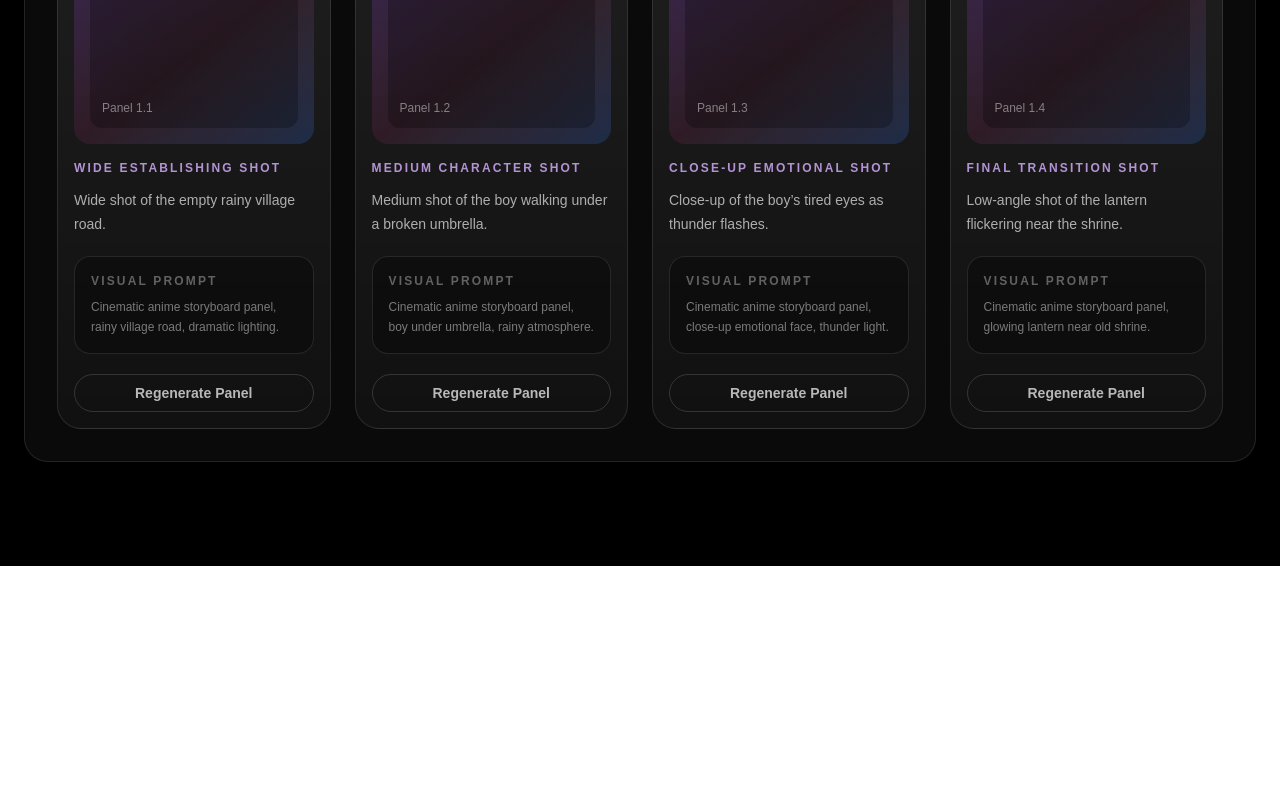
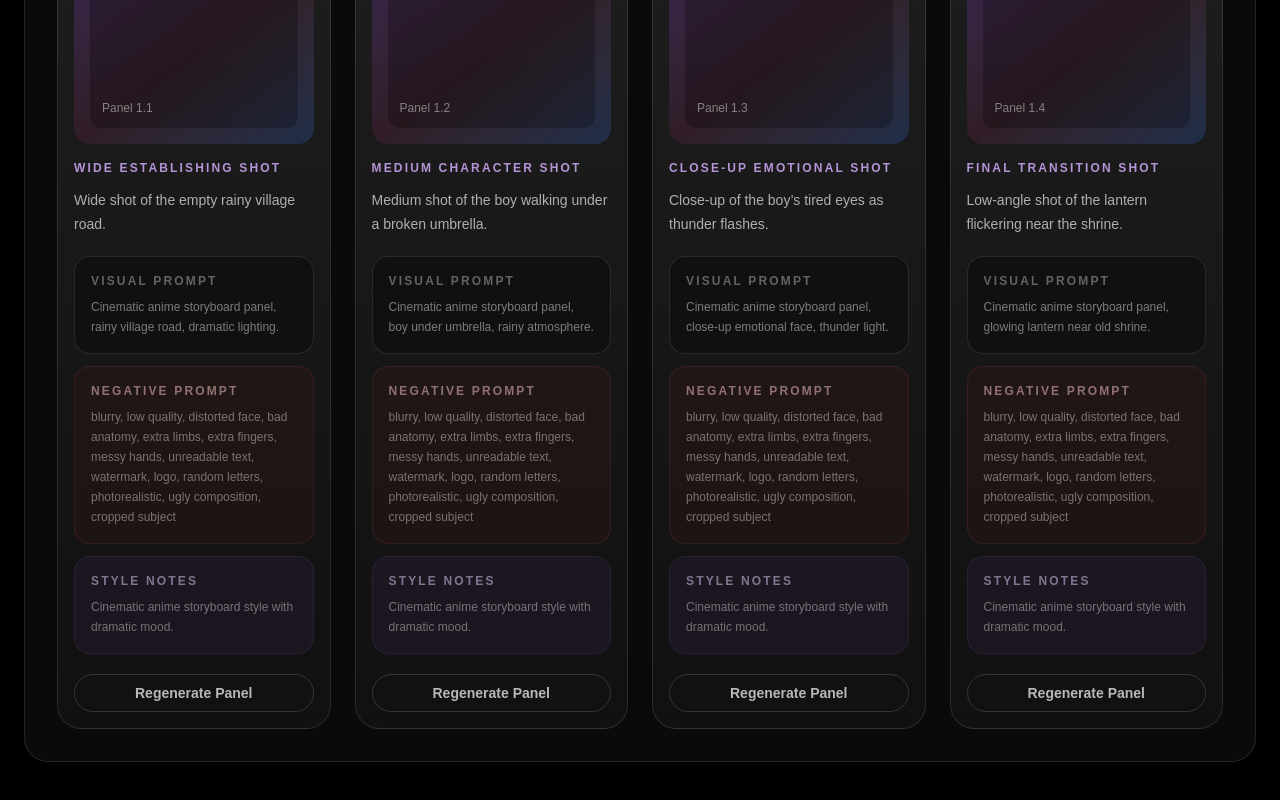
Before and after one commit to abhinavc007/frameforge-ai, a Next.js app: page /projects/demo in a window 1280 px wide. Shown: the part 761-1561 px from the top of the page. Before the commit the page ends 1327 px from the top, so only its background shows below. Built offline with nearby package versions, Linux system fonts and the light colour scheme.

Commit message:
Improve visual prompt generation

```diff
--- a/app/api/analyze-screenplay/route.ts
+++ b/app/api/analyze-screenplay/route.ts
@@ -56,35 +56,67 @@ function getStoryBeats(sceneSummary: string) {
   };
 }
 
+function createStoryboardPrompt({
+  style,
+  cameraAngle,
+  storyBeat,
+  mood,
+}: {
+  style: string;
+  cameraAngle: string;
+  storyBeat: string;
+  mood: string;
+}) {
+  return `${style} anime-style cinematic storyboard panel, ${cameraAngle.toLowerCase()}, ${storyBeat}, ${mood}, expressive character acting, strong visual composition, clean anime linework, dramatic lighting, detailed environment, film storyboard framing, professional concept art quality, no text inside image`;
+}
+
+function createNegativePrompt() {
+  return "blurry, low quality, distorted face, bad anatomy, extra limbs, extra fingers, messy hands, unreadable text, watermark, logo, random letters, photorealistic, ugly composition, cropped subject";
+}
+
 function createShotList(sceneSummary: string, style: string, mood: string) {
   const beats = getStoryBeats(sceneSummary);
 
-  return [
+  const shots = [
     {
       shotNumber: 1,
       cameraAngle: "Wide establishing shot",
       description: `Establish the scene environment and atmosphere: ${beats.openingBeat}`,
-      visualPrompt: `${style} storyboard panel, wide establishing shot, ${beats.openingBeat}, ${mood}, cinematic composition, atmospheric background, strong lighting`,
+      storyBeat: beats.openingBeat,
     },
     {
       shotNumber: 2,
       cameraAngle: "Medium action shot",
       description: `Show the main action or character movement: ${beats.actionBeat}`,
-      visualPrompt: `${style} storyboard panel, medium action shot, ${beats.actionBeat}, expressive character pose, anime-style cinematic framing`,
+      storyBeat: beats.actionBeat,
     },
     {
       shotNumber: 3,
       cameraAngle: "Close-up detail shot",
       description: `Focus on an important emotion, object, or visual detail: ${beats.detailBeat}`,
-      visualPrompt: `${style} storyboard panel, close-up detail shot, ${beats.detailBeat}, emotional focus, dramatic anime lighting`,
+      storyBeat: beats.detailBeat,
     },
     {
       shotNumber: 4,
       cameraAngle: "Final transition shot",
       description: `End the scene with a strong visual beat: ${beats.finalBeat}`,
-      visualPrompt: `${style} storyboard panel, final transition shot, ${beats.finalBeat}, cinematic ending frame, ${mood}, strong visual atmosphere`,
+      storyBeat: beats.finalBeat,
     },
   ];
+
+  return shots.map((shot) => ({
+    shotNumber: shot.shotNumber,
+    cameraAngle: shot.cameraAngle,
+    description: shot.description,
+    visualPrompt: createStoryboardPrompt({
+      style,
+      cameraAngle: shot.cameraAngle,
+      storyBeat: shot.storyBeat,
+      mood,
+    }),
+    negativePrompt: createNegativePrompt(),
+    styleNotes: `${style} storyboard style with ${mood.toLowerCase()} mood.`,
+  }));
 }
 
 function cleanSceneHeading(heading: string) {
--- a/app/projects/demo/page.tsx
+++ b/app/projects/demo/page.tsx
@@ -10,6 +10,8 @@ type Shot = {
   cameraAngle: string;
   description: string;
   visualPrompt: string;
+  negativePrompt?: string;
+  styleNotes?: string;
 };
 
 type Scene = {
@@ -30,6 +32,9 @@ type GeneratedProject = {
   panelCount: number;
   scenes: Scene[];
 };
+
+const defaultNegativePrompt =
+  "blurry, low quality, distorted face, bad anatomy, extra limbs, extra fingers, messy hands, unreadable text, watermark, logo, random letters, photorealistic, ugly composition, cropped subject";
 
 const fallbackProject: GeneratedProject = {
   projectTitle: "The Last Lantern",
@@ -53,6 +58,8 @@ const fallbackProject: GeneratedProject = {
           description: "Wide shot of the empty rainy village road.",
           visualPrompt:
             "Cinematic anime storyboard panel, rainy village road, dramatic lighting.",
+          negativePrompt: defaultNegativePrompt,
+          styleNotes: "Cinematic anime storyboard style with dramatic mood.",
         },
         {
           shotNumber: 2,
@@ -60,6 +67,8 @@ const fallbackProject: GeneratedProject = {
           description: "Medium shot of the boy walking under a broken umbrella.",
           visualPrompt:
             "Cinematic anime storyboard panel, boy under umbrella, rainy atmosphere.",
+          negativePrompt: defaultNegativePrompt,
+          styleNotes: "Cinematic anime storyboard style with dramatic mood.",
         },
         {
           shotNumber: 3,
@@ -67,6 +76,8 @@ const fallbackProject: GeneratedProject = {
           description: "Close-up of the boy’s tired eyes as thunder flashes.",
           visualPrompt:
             "Cinematic anime storyboard panel, close-up emotional face, thunder light.",
+          negativePrompt: defaultNegativePrompt,
+          styleNotes: "Cinematic anime storyboard style with dramatic mood.",
         },
         {
           shotNumber: 4,
@@ -74,6 +85,8 @@ const fallbackProject: GeneratedProject = {
           description: "Low-angle shot of the lantern flickering near the shrine.",
           visualPrompt:
             "Cinematic anime storyboard panel, glowing lantern near old shrine.",
+          negativePrompt: defaultNegativePrompt,
+          styleNotes: "Cinematic anime storyboard style with dramatic mood.",
         },
       ],
     },
@@ -195,6 +208,26 @@ export default function DemoProjectPage() {
                       </p>
                     </div>
 
+                    <div className="mt-3 rounded-2xl border border-red-400/10 bg-red-500/5 p-4">
+                      <p className="text-xs font-semibold uppercase tracking-[0.18em] text-red-200/50">
+                        Negative Prompt
+                      </p>
+                      <p className="mt-2 text-xs leading-5 text-white/40">
+                        {shot.negativePrompt || defaultNegativePrompt}
+                      </p>
+                    </div>
+
+                    {shot.styleNotes ? (
+                      <div className="mt-3 rounded-2xl border border-purple-400/10 bg-purple-500/5 p-4">
+                        <p className="text-xs font-semibold uppercase tracking-[0.18em] text-purple-200/50">
+                          Style Notes
+                        </p>
+                        <p className="mt-2 text-xs leading-5 text-white/40">
+                          {shot.styleNotes}
+                        </p>
+                      </div>
+                    ) : null}
+
                     <button className="mt-5 w-full rounded-full border border-white/15 px-4 py-2 text-sm font-semibold text-white/70 transition hover:text-white">
                       Regenerate Panel
                     </button>
```
